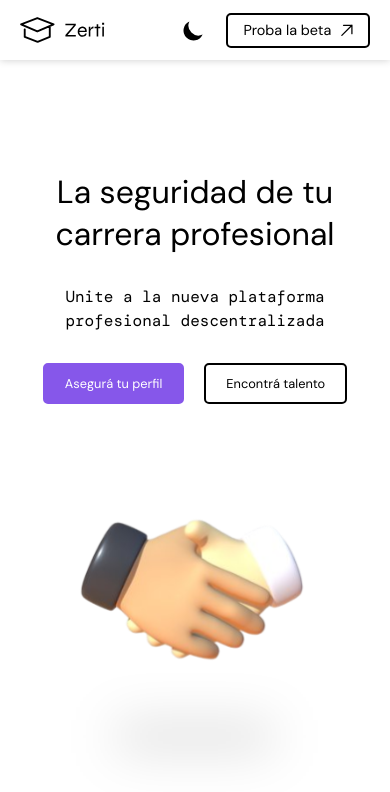
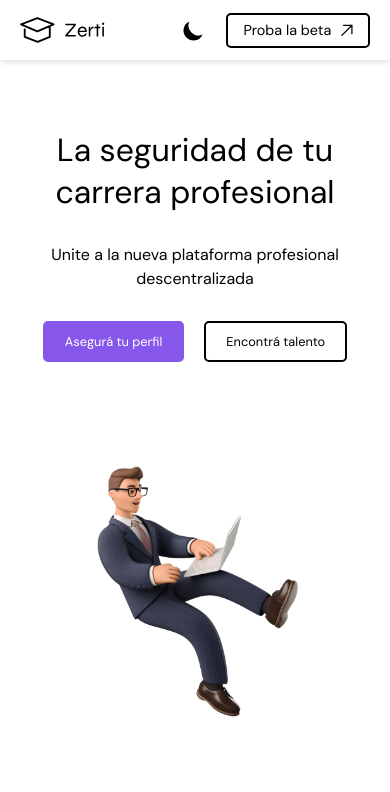
Before and after one commit to ZertiApp/Zerti-Landing, a React (Vite) app: page / in a window 390 px wide. Shown: the top 792 px of the page. Built offline with nearby package versions, Linux system fonts and the light colour scheme.

Commit message:
Nueva seccion

```diff
--- a/src/App.css
+++ b/src/App.css
@@ -70,8 +70,8 @@ body {
 	align-items: flex-end;
 }
 
-.section.intro .content {
-	width: 34vw;
+.section.intro .content, .section.objetivo .content {
+	width: 40vw;
 }
 
 .section .title {
@@ -82,7 +82,7 @@ body {
 .section .subtitle {
 	font-size: clamp(1rem, 1.8vw, 1.6rem);
 	font-weight: 200;
-	font-family: "DM Mono", sans-serif;
+	font-family: "DM Sans", sans-serif;
 	line-height: 150%;
 }
 
@@ -90,7 +90,7 @@ body {
 	font-size: clamp(1rem, 1.5vw, 1.5rem);
 	word-wrap: break-word;
 	font-weight: 200;
-	font-family: "DM Mono", sans-serif;
+	font-family: "DM Sans", sans-serif;
 }
 
 .section .actions {
@@ -127,6 +127,16 @@ body {
 	border-color: var(--primary-color-hover);
 }
 
+.ilustration-container.business {
+	justify-content: center;
+	width: clamp(300px, 30vw, 500px);
+	aspect-ratio: 1;
+}
+
+.ilustration-container .business {
+	height: 100%;
+}
+
 .handshake-container {
 	position: relative;
 }
@@ -143,7 +153,7 @@ body {
 	filter: blur(26px);
 }
 
-.handshake {
+.floating {
 	animation: floating 3s ease-in-out infinite;
 }
 
@@ -209,7 +219,7 @@ body {
 		padding: 50px 20px;
 	}
 
-	.section.intro {
+	.section.intro, .section.objetivo {
 		flex-direction: column;
 		justify-content: center;
 		align-items: center;
@@ -218,21 +228,22 @@ body {
 		padding: 0 20px;
 	}
 
-	.section.intro .content {
+	.section.intro .content, .section.objetivo .content {
 		align-items: center;
+		width: 80vw;
 	}
 
-	.section .content,
-	.section.intro .content {
+	.section:not(.intro, .objetivo) .content {
+		padding-bottom: 40%;
 		width: 100%;
 	}
 
-	.section .ilustration-container:not(.handshake) {
+	.section .ilustration-container:not(.handshake, .business) {
 		position: absolute;
-		height: 40vh;
+		height: 30vh;
 		width: auto;
-		right: -120px;
-		top: 65%;
+		right: -100px;
+		top: 58%;
 	}
 
 	.section.reverse .ilustration-container.people {
@@ -250,6 +261,11 @@ body {
 
 	.section .ilustration-container.handshake {
 		height: 20vh;
+		width: auto;
+	}
+
+	.section .ilustration-container.business {
+		height: 30vh;
 		width: auto;
 	}
 
--- a/src/App.jsx
+++ b/src/App.jsx
@@ -9,6 +9,7 @@ import Extras from './Pages/Extras';
 import Footer from "./Components/Footer";
 import { Route, Routes } from "react-router-dom";
 import PrivacyPolicy from './Pages/PrivacyPolicy';
+import Objetivo from "./Pages/Objetivo";
 
 function App() {
 	useEffect(() => {
@@ -42,6 +43,7 @@ function App() {
 					<>
 						<Navbar />
 						<Intro />
+						<Objetivo />
 						<People />
 						<Enterprise />
 						<Academy />
--- a/src/Pages/Academy.jsx
+++ b/src/Pages/Academy.jsx
@@ -3,23 +3,23 @@ import School from "../assets/school.png";
 
 export default function Academy() {
 	return (
-		<section className="section reverse" id="academy">
-			<div className="ilustration-container">
-				<img src={School} className="ilustration" alt="ilustration" />
-			</div>
-
+		<section className="section" id="academy">
 			<div className="content">
 				<span className="overtitle">Generás talento?</span>
 				<h1 className="title">Zerti for academy</h1>
 				<p className="subtitle">
-					Certificá a tus estudiantes •<br></br>
-					Mostrá tu institución a traves de tu gente • <br></br>
-					Organizá todos tus certificados •
+					• Certificá a tus estudiantes<br></br>
+					• Mostrá tu institución a traves de tu gente<br></br>
+					• Organizá todos tus certificados
 				</p>
 				{/* <div className="actions">
 					<button className="btn">Conocé más</button>
 				</div> */}
 			</div>
+
+			<div className="ilustration-container">
+				<img src={School} className="ilustration" alt="ilustration" />
+			</div>
 		</section>
 	);
 }
--- a/src/Pages/Enterprise.jsx
+++ b/src/Pages/Enterprise.jsx
@@ -3,23 +3,23 @@ import { ReactComponent as Office } from "../assets/office.svg";
 
 export default function Enterprise() {
 	return (
-		<section className="section" id="enterprise">
+		<section className="section reverse" id="enterprise">
+			<div className="ilustration-container">
+				<Office className="ilustration" />
+			</div>
+
 			<div className="content">
 				<span className="overtitle">Necesitás talento?</span>
 				<h1 className="title">Zerti for enterprise</h1>
 				<p className="subtitle">
-					• Encontrá perfiles verificados y validados<br></br>
-					• Procesos de filtrado y screening integrados <br></br>
-					• Emisión de certificados
+					Encontrá perfiles verificados y validados •<br></br>
+					Procesos de filtrado y screening integrados •<br></br>
+					Emisión de certificados •
 				</p>
 				{/* <div className="actions">
 					<button className="btn">Conocé más</button>
 				</div> */}
 			</div>
-
-			<div className="ilustration-container">
-				<Office className="ilustration" />
-			</div>
 		</section>
 	);
 }
--- a/src/Pages/Intro.jsx
+++ b/src/Pages/Intro.jsx
@@ -1,8 +1,8 @@
 import React from "react";
-import { ReactComponent as HandShake } from "../assets/handshake.svg";
+/* import { ReactComponent as HandShake } from "../assets/handshake.svg"; */
+import floatingBusiness from "../assets/floating-business.png";
 
 export default function Intro() {
-
 	const changeTheme = () => {
 		document.documentElement.classList.toggle("dark");
 	};
@@ -13,15 +13,17 @@ export default function Intro() {
 				<h1 className="title">La seguridad de tu carrera profesional</h1>
 				<p className="subtitle">Unite a la nueva plataforma profesional descentralizada</p>
 				<div className="actions">
-					<a href="#people" className="btn primary">Asegurá tu perfil</a>
-					<a href="#enterprise" className="btn">Encontrá talento</a>
+					<a href="#people" className="btn primary">
+						Asegurá tu perfil
+					</a>
+					<a href="#enterprise" className="btn">
+						Encontrá talento
+					</a>
 				</div>
 			</div>
 
-			<div className="ilustration-container handshake">
-				<div className="handshake-container" onClick={changeTheme}>
-					<HandShake className="ilustration" />
-				</div>
+			<div className="ilustration-container business">
+				<img src={floatingBusiness} alt="ilustration" className="business floating" />
 			</div>
 		</section>
 	);
--- /dev/null
+++ b/src/Pages/Objetivo.jsx
@@ -0,0 +1,27 @@
+import React from "react";
+import { ReactComponent as HandShake } from "../assets/handshake.svg";
+
+export default function Objetivo() {
+	return (
+		<section className="section objetivo reverse" id="objetivo">
+			<div className="ilustration-container handshake floating">
+				<div className="handshake-container">
+					<HandShake className="ilustration" />
+				</div>
+			</div>
+
+			<div className="content">
+				<span className="overtitle">Que hacemos?</span>
+				<h1 className="title">Nuestro objetivo</h1>
+				<p className="subtitle">
+					Nuestro objetivo es asegurar la validez y confianza de las certificaciones, aptitudes y
+					títulos emitidos por las instituciones académicas, organizaciones y empresas; otorgandole
+					a nuestros usuarios un perfil verificable, confiable y transparente.
+				</p>
+				{/* <div className="actions">
+					<button className="btn">Conocé más</button>
+				</div> */}
+			</div>
+		</section>
+	);
+}
--- a/src/Pages/People.jsx
+++ b/src/Pages/People.jsx
@@ -3,23 +3,23 @@ import { ReactComponent as RaisingHand } from "../assets/raising_hand.svg";
 
 export default function People() {
 	return (
-		<section className="section reverse" id="people">
-			<div className="ilustration-container people">
-				<RaisingHand className="ilustration" />
-			</div>
-
+		<section className="section" id="people">
 			<div className="content">
-                <span className="overtitle">Tenés talento?</span>
+				<span className="overtitle">Tenés talento?</span>
 				<h1 className="title">Zerti for people</h1>
 				<p className="subtitle">
-					Asegurá tu perfil en la blockchain •<br></br>
-					Mostrá tu perfil profesional seguro al mundo • <br></br>
-					Descentralizá tu carrera •
+					• Asegurá tu perfil en la blockchain<br></br>
+					• Mostrá tu perfil profesional seguro al mundo<br></br>
+					• Descentralizá tu carrera
 				</p>
 				{/* <div className="actions">
 					<button className="btn">Conocé más</button>
 				</div> */}
 			</div>
+
+			<div className="ilustration-container people">
+				<RaisingHand className="ilustration" />
+			</div>
 		</section>
 	);
 }
--- a/src/index.css
+++ b/src/index.css
@@ -21,6 +21,7 @@ html, body {
 
 #root {
 	height: 100vh;
+	overflow-x: hidden;
 	overflow-y: overlay;
 	scroll-behavior: smooth;
 	scroll-snap-type: y mandatory;
```
Also changed, not shown: src/assets/floating-business.png (added).
